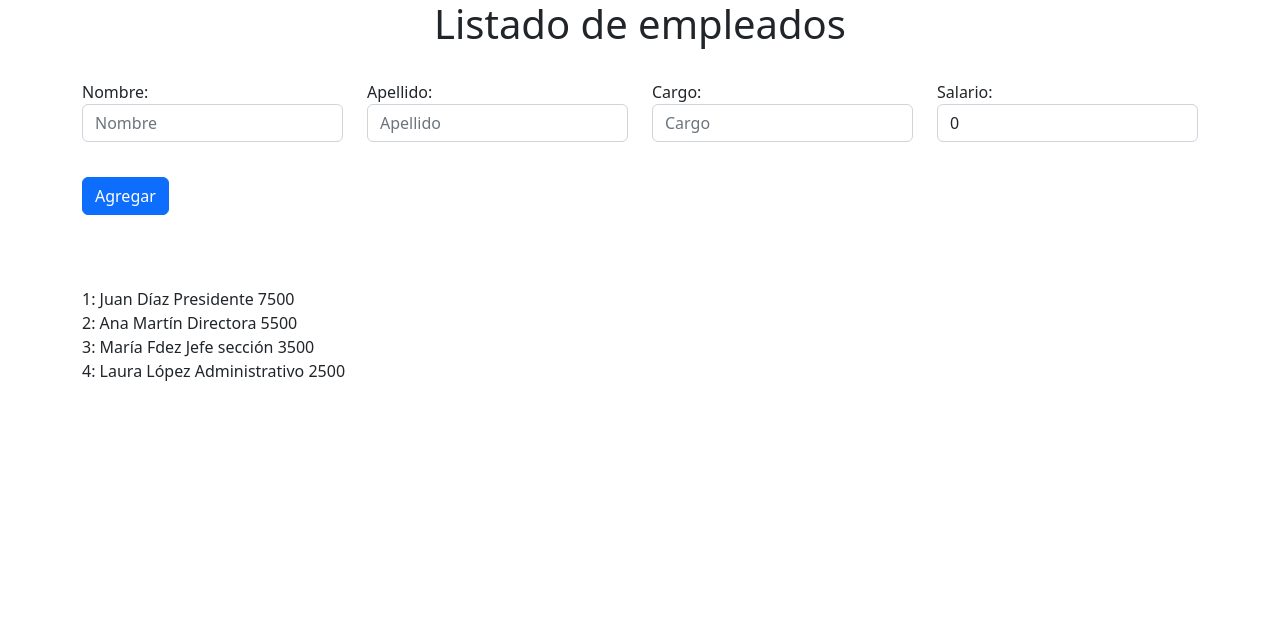
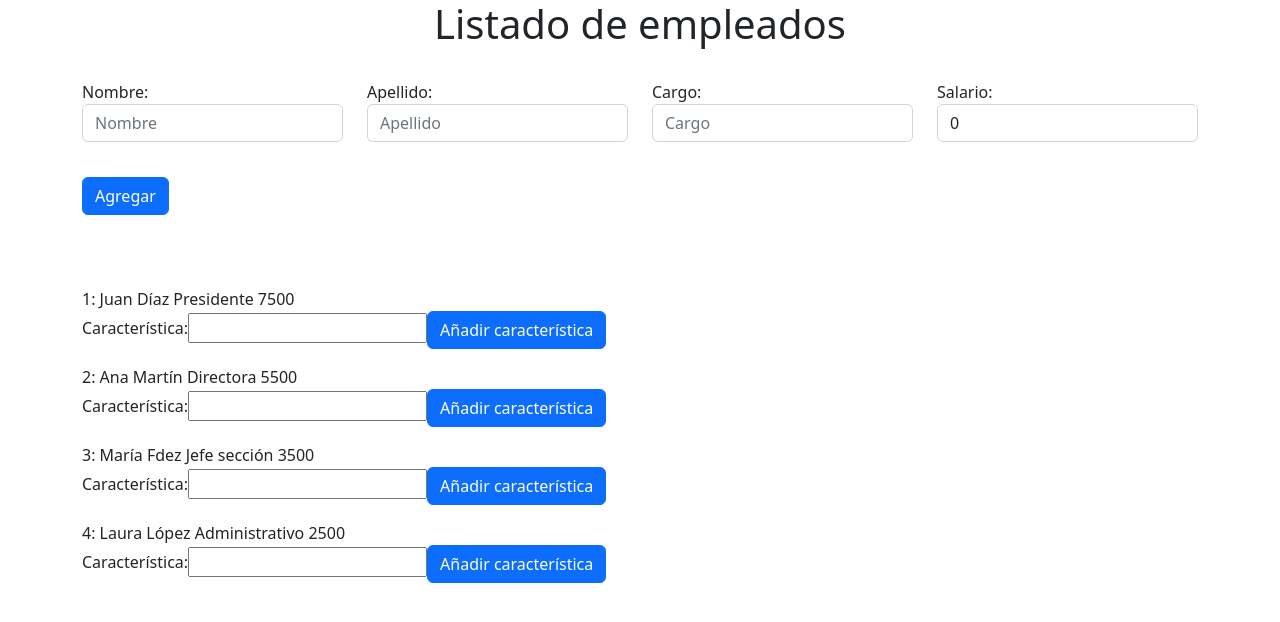
Before and after one commit to juanpoquiomaesquivel/Angular, an Angular app in the folder pildorasinformaticas/app-empleados/: page / in a window 1280 px wide. Shown: the top 622 px of the page. Built offline with nearby package versions, Linux system fonts and the light colour scheme.

Commit message:
Angular - 20 - Comunicación componentes: @Output

```diff
--- a/pildorasinformaticas/app-empleados/src/app/app.component.html
+++ b/pildorasinformaticas/app-empleados/src/app/app.component.html
@@ -33,4 +33,4 @@
 
 <app-empleado-hijo-c *ngFor="let empleado of empleados; let i=index" [empleadoDeLista]="empleado" [indice]="i"></app-empleado-hijo-c>
 
-<!-- https://www.youtube.com/watch?v=cXMmb2jqTJM&list=PLU8oAlHdN5BnNAe8zXnuBNzKID39DUwcO&index=19 -->
+<!-- https://www.youtube.com/watch?v=L5IeQ2tj9c4&list=PLU8oAlHdN5BnNAe8zXnuBNzKID39DUwcO&index=20 -->
--- a/pildorasinformaticas/app-empleados/src/app/app.module.ts
+++ b/pildorasinformaticas/app-empleados/src/app/app.module.ts
@@ -4,11 +4,13 @@ import { BrowserModule } from '@angular/platform-browser';
 
 import { AppComponent } from './app.component';
 import { EmpleadoHijoCComponent } from './empleado-hijo-c/empleado-hijo-c.component';
+import { CaracteristicasEmpleadoCComponent } from './caracteristicas-empleado-c/caracteristicas-empleado-c.component';
 
 @NgModule({
   declarations: [
     AppComponent,
-    EmpleadoHijoCComponent
+    EmpleadoHijoCComponent,
+    CaracteristicasEmpleadoCComponent
   ],
   imports: [
     BrowserModule,
--- /dev/null
+++ b/pildorasinformaticas/app-empleados/src/app/caracteristicas-empleado-c/caracteristicas-empleado-c.component.html
@@ -0,0 +1,3 @@
+<label>Característica: </label>
+<input type="text" #nuevaCaracteristica>
+<button (click)="agregaCaracteristicas(nuevaCaracteristica.value)" class="btn btn-primary">Añadir característica</button>
--- /dev/null
+++ b/pildorasinformaticas/app-empleados/src/app/caracteristicas-empleado-c/caracteristicas-empleado-c.component.ts
@@ -0,0 +1,15 @@
+import { Component, EventEmitter, Output } from '@angular/core';
+
+@Component({
+  selector: 'app-caracteristicas-empleado-c',
+  templateUrl: './caracteristicas-empleado-c.component.html',
+  styleUrls: ['./caracteristicas-empleado-c.component.css']
+})
+export class CaracteristicasEmpleadoCComponent {
+
+  @Output() caracteristicasEmpleado = new EventEmitter<string>();
+
+  agregaCaracteristicas(value:string) {
+    this.caracteristicasEmpleado.emit(value);
+  }
+}
--- a/pildorasinformaticas/app-empleados/src/app/empleado-hijo-c/empleado-hijo-c.component.html
+++ b/pildorasinformaticas/app-empleados/src/app/empleado-hijo-c/empleado-hijo-c.component.html
@@ -4,6 +4,12 @@
             <div>
                 {{indice+1}}: {{empleadoDeLista.nombre}} {{empleadoDeLista.apellido}} {{empleadoDeLista.cargo}} {{empleadoDeLista.salario}}
             </div>
+
+            <app-caracteristicas-empleado-c (caracteristicasEmpleado)="agregarCaracteristicas($event)"></app-caracteristicas-empleado-c>
+
+            <ul style="list-style: none;">
+                <li *ngFor="let caracteristica of arrayCaracteristicas">{{caracteristica}}</li>
+            </ul>
         </div>
     </div>
 </div>
--- a/pildorasinformaticas/app-empleados/src/app/empleado-hijo-c/empleado-hijo-c.component.ts
+++ b/pildorasinformaticas/app-empleados/src/app/empleado-hijo-c/empleado-hijo-c.component.ts
@@ -10,4 +10,10 @@ export class EmpleadoHijoCComponent {
 
   @Input() empleadoDeLista:Empleado;
   @Input() indice:number;
+
+  arrayCaracteristicas = [''];
+
+  agregarCaracteristicas(nuevaCaracteristica:string) {
+    this.arrayCaracteristicas.push(nuevaCaracteristica);
+  }
 }
```
Also changed, not shown: pildorasinformaticas/app-empleados/src/app/caracteristicas-empleado-c/caracteristicas-empleado-c.component.css (added), 1 other file (tests, documents, lock files or other folders).
